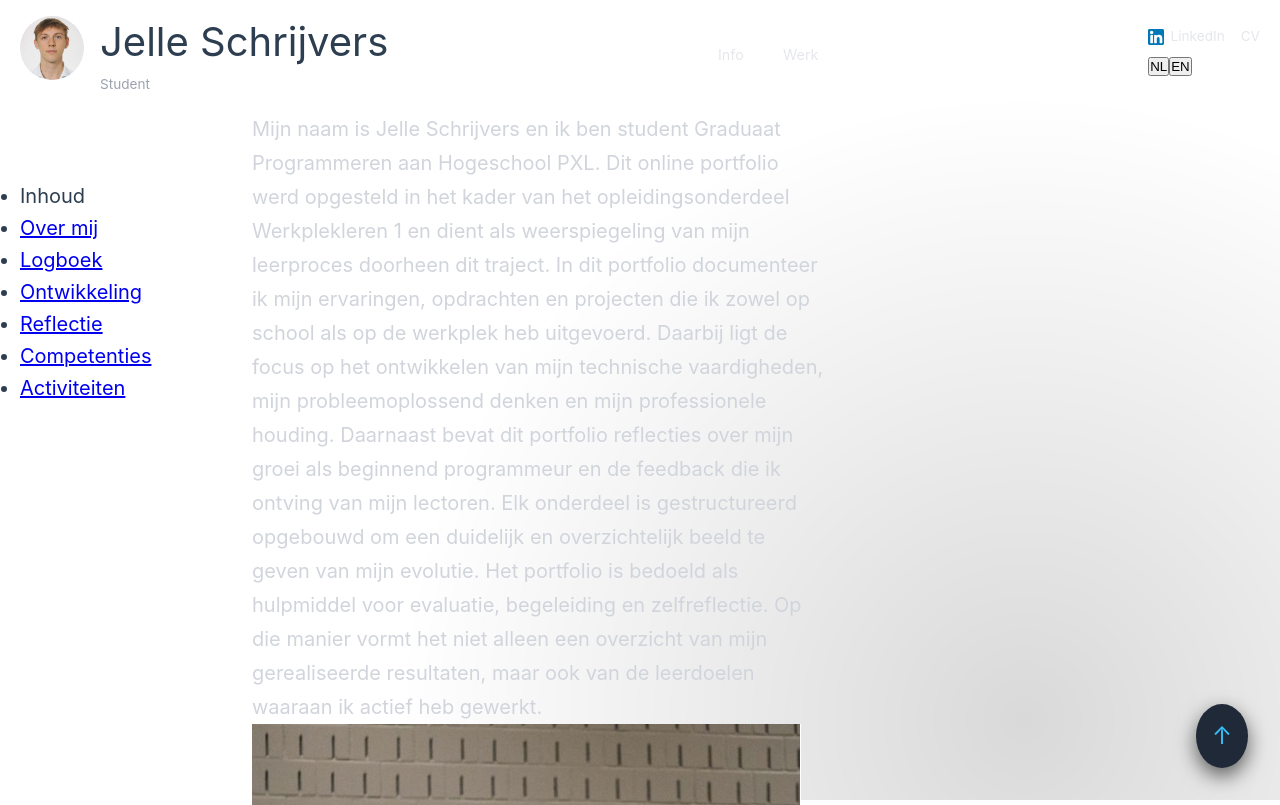
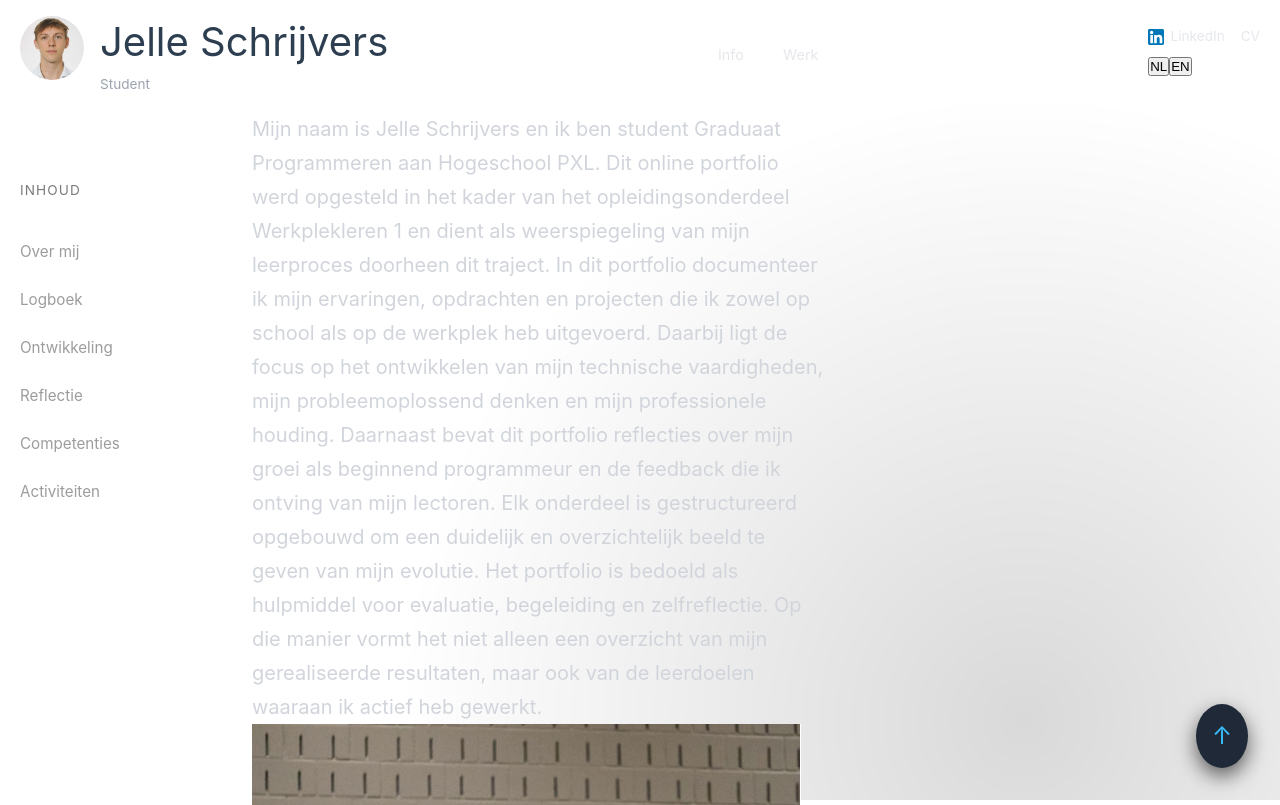
Before and after one commit to JelleSchrijvers-PXL/portfolio2-JelleSchrijvers-PXL, a Vue app in the folder portfolio/: page / in a window 1280 px wide. Shown: the top 805 px of the page. Built offline with nearby package versions, Linux system fonts and the light colour scheme.

Commit message:
debugging

```diff
--- a/portfolio/src/components/footer.vue
+++ b/portfolio/src/components/footer.vue
@@ -7,7 +7,7 @@ const { t } = useI18n()
 <template>
 <footer>
     <p>© 2025 Jelle Schrijvers</p>
-    <a href="#boven" class="scroll-to-top" :aria-label="t('footer.backToTop')">
+    <a href="#aboutme" class="scroll-to-top" :aria-label="t('footer.backToTop')">
         ↑
     </a>
 </footer>
--- a/portfolio/src/components/logboek.vue
+++ b/portfolio/src/components/logboek.vue
@@ -32,7 +32,7 @@ function isEmptyWeek(week) {
 </script>
 
 <template>
-  <section class="logboek">
+  <section id="logboek" class="logboek">
     <h2 class="logboek__title">{{ $t('nav.logboek') }}</h2>
 
     <table class="logboek__table">
--- a/portfolio/src/components/sidenav.vue
+++ b/portfolio/src/components/sidenav.vue
@@ -1,7 +1,7 @@
 <script setup>
 import { useI18n } from 'vue-i18n'
 
-const { locale, t } = useI18n()
+const { t } = useI18n()
 </script>
 
 <template>
@@ -28,4 +28,36 @@ const { locale, t } = useI18n()
   width: 200px;
   padding: 20px;
 }
+
+/* NAV STYLING */
+.container-nav-content ul {
+  display: flex;
+  flex-direction: column;
+  gap: 1rem;
+}
+
+/* LIST HEADER */
+.header-lijst-sections {
+  text-transform: uppercase;
+  font-size: 0.85rem;
+  letter-spacing: 0.08em;
+  color: #7a7a7a;
+  margin-bottom: 1rem;
+}
+
+/* LIST ITEMS */
+.container-nav-content li {
+  list-style: none;
+}
+
+/* LINKS */
+.container-nav-content a {
+  color: #9c9c9c;
+  text-decoration: none;
+  font-size: 0.95rem;
+  transition: color 0.2s ease;
+}
+.container-nav-content a:hover {
+  color: #ffffff;
+}
 </style>
```
